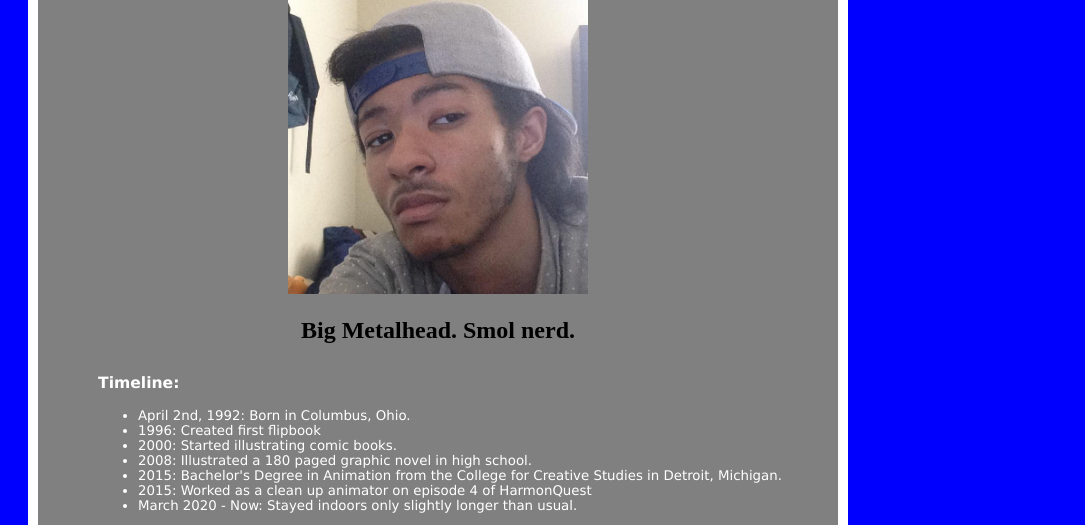
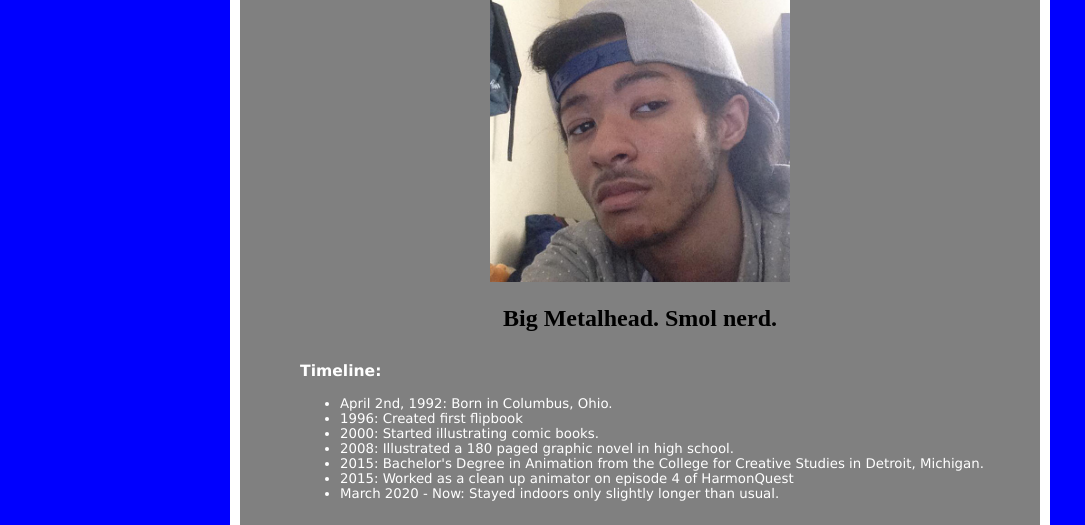
Before and after one commit to StewartDJ/AboutPage, a plain HTML site: page index.html in a window 1280 px wide. Shown: the part 96-621 px from the top of the page, without its empty margins (0-1085 px from the left). Drawn offline with nearby package versions, Linux system fonts and the light colour scheme.

Commit message:
centered the page

```diff
--- a/css/style.css
+++ b/css/style.css
@@ -12,7 +12,8 @@ h1 {
     min-height:100vh;
     width: 100vh;
     background-color: grey;
-    margin: 20px 20px 20px 20px;
+    margin-left: auto;
+    margin-right: auto;
         border-color:white;
         border-width:10px;
         border-style: solid;
```
Also changed, not shown: index.html (line endings or trailing spaces).
